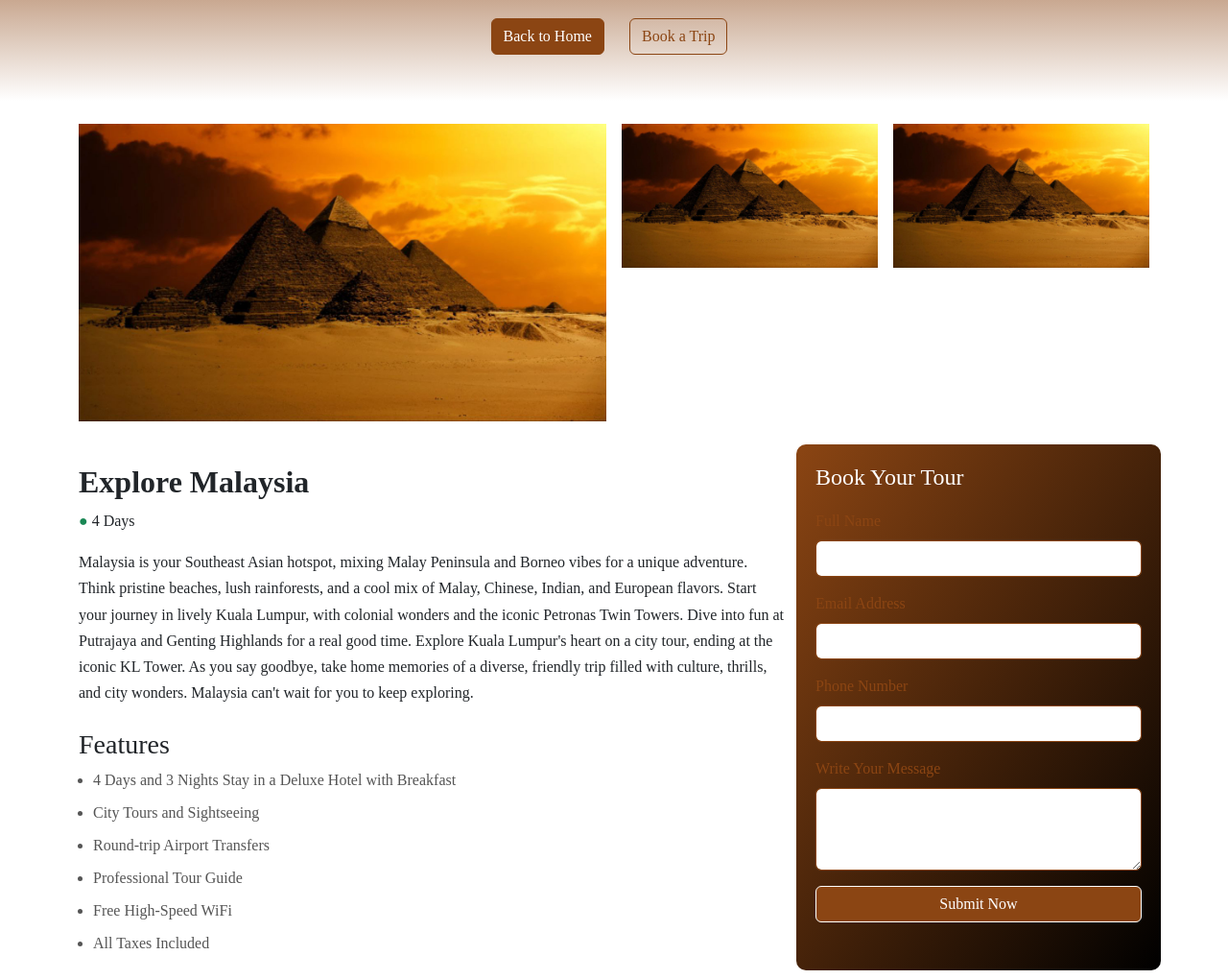
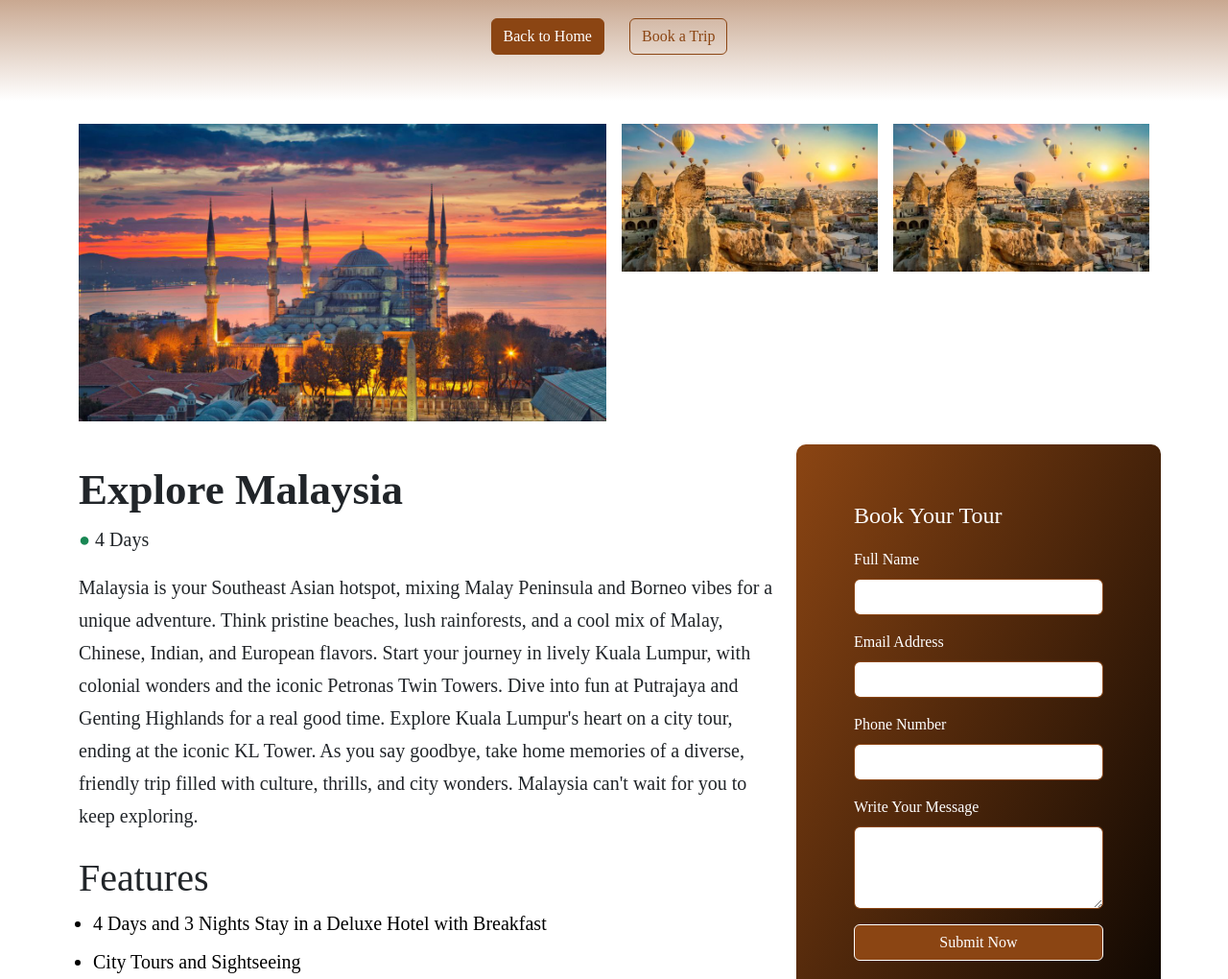
Before and after one commit to basithkunnath/Futuh, a plain HTML site: page details.html in a window 1280 px wide. Shown: the part 120-1140 px from the top of the page at 96% size. Drawn offline with nearby package versions, Linux system fonts and the light colour scheme.

Commit message:
all set and set

```diff
--- a/details.html
+++ b/details.html
@@ -27,14 +27,18 @@
 <div class="container my-4" data-aos="fade-up">
     <div class="row g-3">
         <div class="col-md-6 gallery-image">
-            <img src="egypt.jpg" class="img-fluid" alt="Malaysia Tour">
+            <img src="turkey.jpg" class="img-fluid" alt="Malaysia Tour">
         </div>
         <div class="col-md-3 gallery-image">
-            <img src="egypt.jpg" class="img-fluid" alt="Malaysia Culture">
+            <img src="cap.jpg" class="img-fluid" alt="Malaysia Culture">
         </div>
         <div class="col-md-3 gallery-image">
-            <img src="egypt.jpg" class="img-fluid" alt="Malaysia Attractions">
+            <img src="cap.jpg" class="img-fluid" alt="Malaysia Culture">
         </div>
+
+
+
+
 
 
     </div>
--- a/styles.css
+++ b/styles.css
@@ -670,20 +670,26 @@ body {
 .explore-section h2 {
   font-weight: bold;
   margin-top: 20px;
+  font-size: 45px;
 }
 .explore-section p {
-  font-size: 16px;
+  font-size: 20px;
   line-height: 1.7;
 }
 .booking-form {
   background: linear-gradient(to bottom right, #8B4513, #000000);
-  padding: 20px;
+  padding: 60px;
   border-radius: 10px;
   color: #fff;
+
 }
 .booking-form h3 {
   font-size: 1.5rem;
   margin-bottom: 20px;
+}
+
+.booking-form .form-label {
+  color: #ffffff;
 }
 
 .btn-success {
@@ -698,21 +704,32 @@ body {
 
 .accordion-button::after {
   font-size: 1rem;
+
 }
+
+.feature-list h3 {
+  font-size: 40px;
+}
+
 .feature-list {
   margin-top: 20px;
 }
 .feature-list ul {
   padding-left: 15px;
-  color: #555;
+  color: #000000;
 }
 .feature-list ul li {
   margin-bottom: 10px;
   font-size: 16px;
+  font-size: 20px;
 }
 
 .itinerary-section {
   padding: 90px;
+}
+
+.itinerary-section h3 {
+  font-size: 40px;
 }
 
 @media (max-width: 768px) {
```
